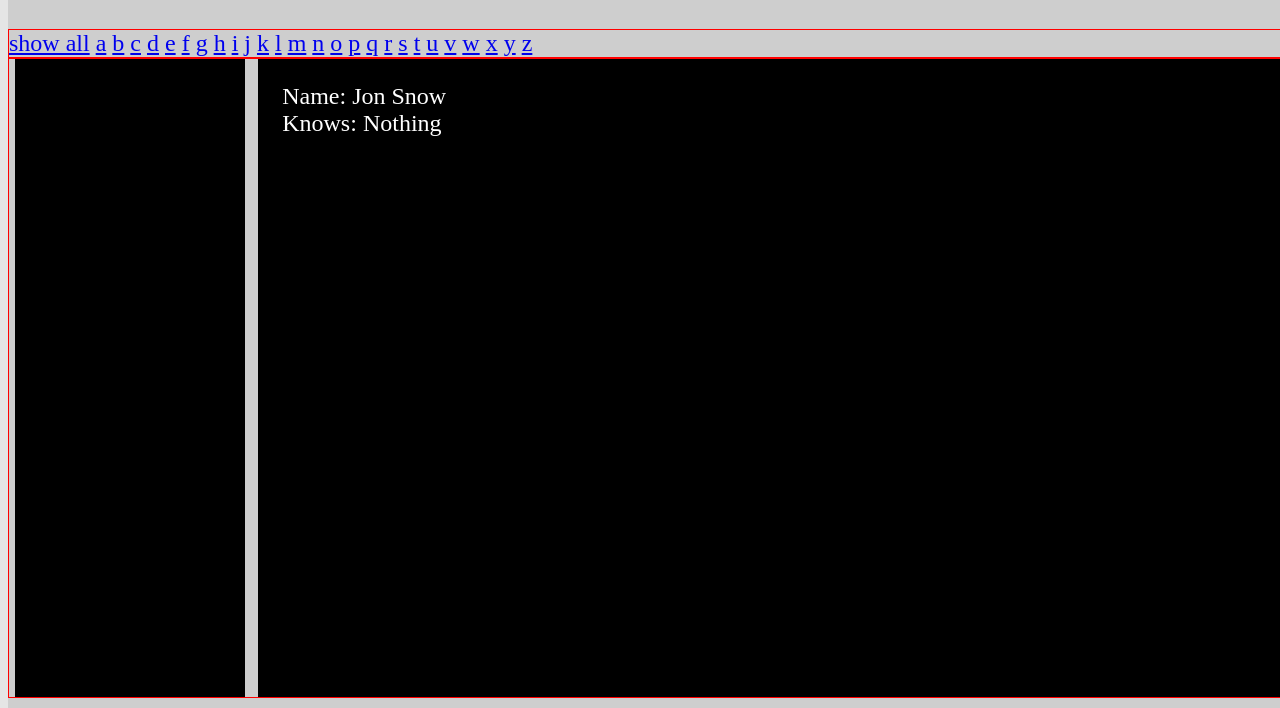
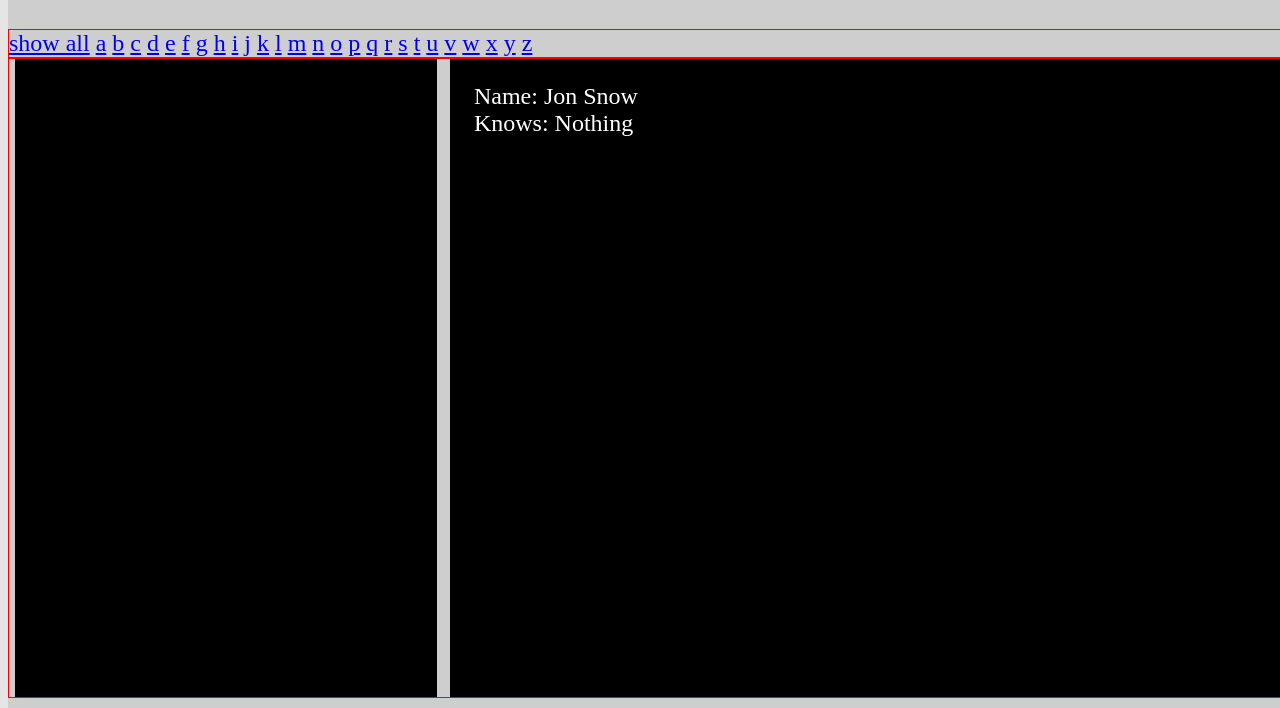
Before and after one commit to radishmouse/game-of-thrones-with-fetch, a plain HTML site: page index.html in a window 1280 px wide. Shown: the part 100-808 px from the top of the page. Drawn offline with Linux system fonts and the light colour scheme; no server answers.

Commit message:
adds internal scrolling to listing

```diff
--- a/stylesheets/index.css
+++ b/stylesheets/index.css
@@ -44,11 +44,13 @@ body > * {
 }
 
 .listing {
-    width: 18%;
+    width: 33%;
+    overflow-y: scroll;
+    overflow-x: hidden;
 }
 
 .detail {
-    width: 80%;
+    width: 65%;
     /* 1em is 100% of the current element's font size */
     padding: 1em;
 
```
